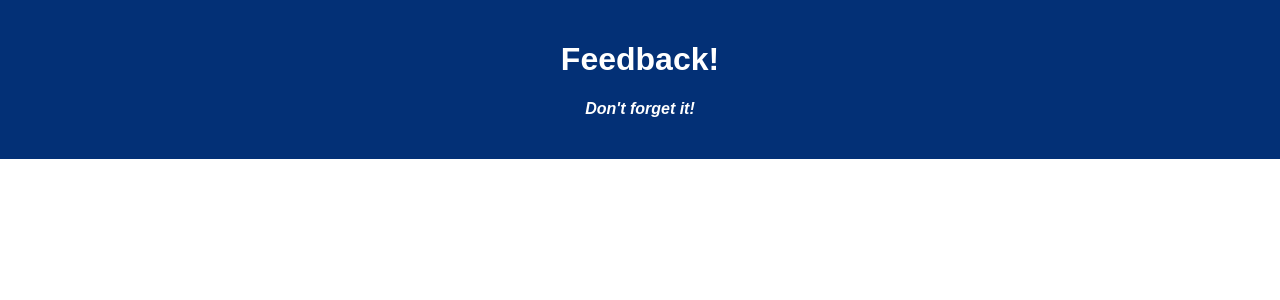
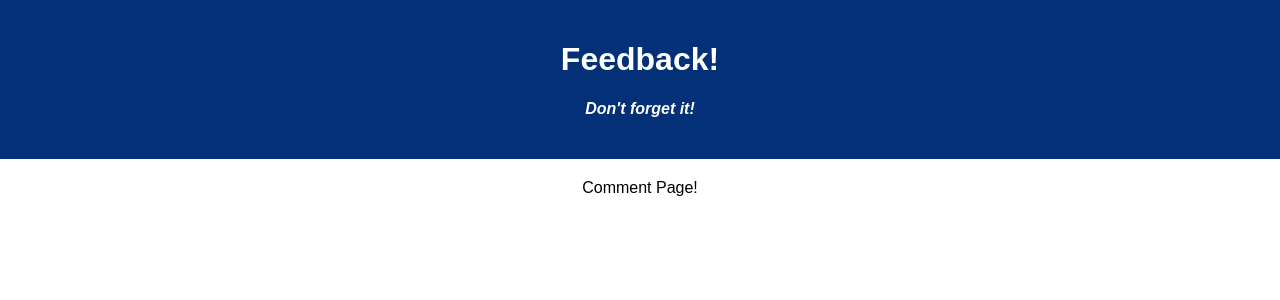
Before and after one commit to Jlundy22/weekend-redux-feedback-loop, a React (Create React App) app: page /#/Comment in a window 1280 px wide. Shown: the top 300 px of the page. Built offline with nearby package versions, Linux system fonts and the light colour scheme.

Commit message:
routes complete

```diff
--- a/src/components/App/App.jsx
+++ b/src/components/App/App.jsx
@@ -1,15 +1,37 @@
 import React from 'react';
 import axios from 'axios';
+import { HashRouter as Router, Route, Link } from 'react-router-dom';
 import './App.css';
+import Feeling from './Feeling';
+import Understanding from './Understanding';
+import Support from './Support';
+import Comment from './Comment';
 
 function App() {
 
   return (
+
     <div className='App'>
       <header className='App-header'>
         <h1 className='App-title'>Feedback!</h1>
         <h4>Don't forget it!</h4>
       </header>
+      <Router>
+        <div>
+          <Route exact path="/Feeling">
+            <Feeling />
+          </Route>
+          <Route exact path="/Understanding">
+            <Understanding />
+          </Route>
+          <Route exact path="/Support">
+            <Support />
+          </Route>
+          <Route exact path="/Comment">
+            <Comment />
+          </Route>
+        </div>
+      </Router>
     </div>
   );
 }
--- /dev/null
+++ b/src/components/App/Comment.jsx
@@ -0,0 +1,8 @@
+function Comment() {
+    return (
+        <>
+        <p>Comment Page!</p>
+        </>
+    )
+}
+export default Comment;
--- /dev/null
+++ b/src/components/App/Feeling.jsx
@@ -0,0 +1,9 @@
+function Feeling() {
+    return (
+        <>
+        <p></p>
+        </>
+    )
+}
+
+export default Feeling;
--- /dev/null
+++ b/src/components/App/Support.jsx
@@ -0,0 +1,8 @@
+function Support() {
+    return (
+        <>
+        <p>Support Page!</p>
+        </>
+    )
+}
+export default Support;
--- /dev/null
+++ b/src/components/App/Understanding.jsx
@@ -0,0 +1,8 @@
+function Understanding() {
+    return (
+        <>
+        <p>Understanding Page!</p>
+        </>
+    )
+}
+export default Understanding;
```
